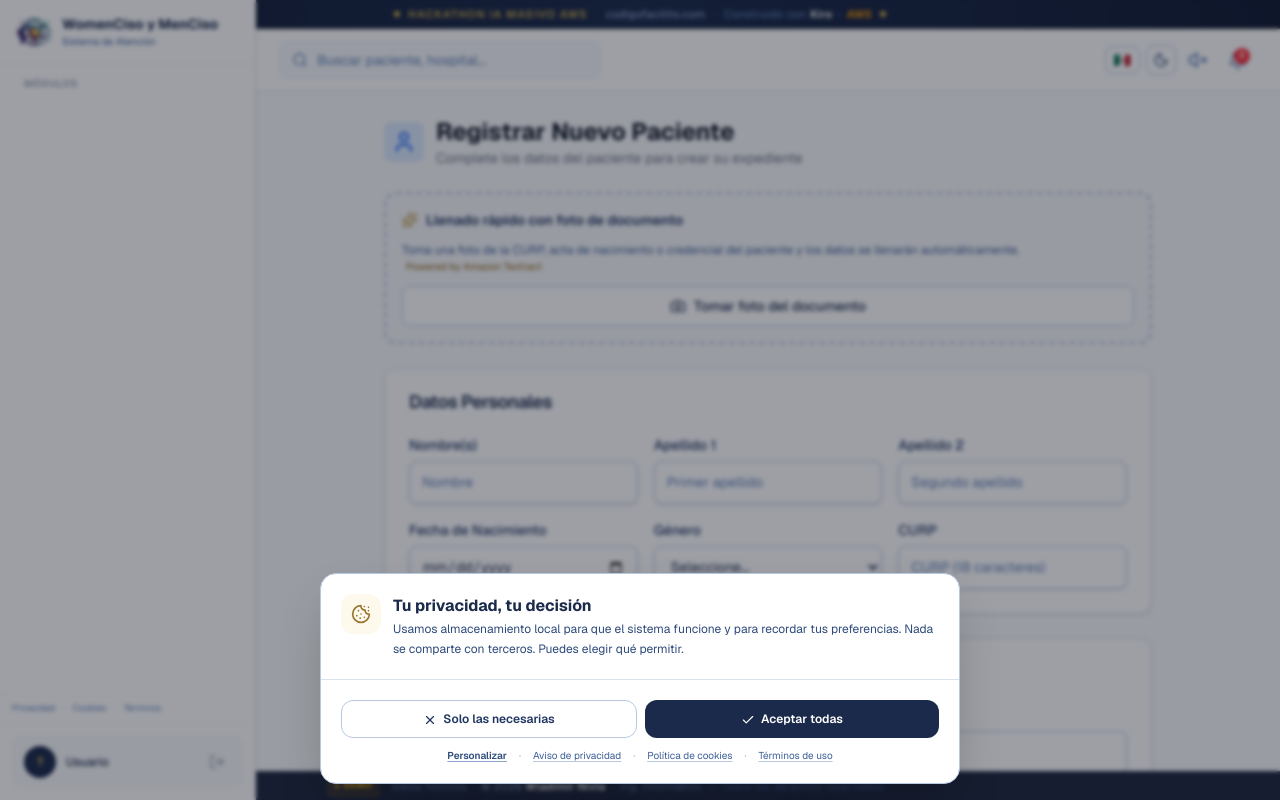
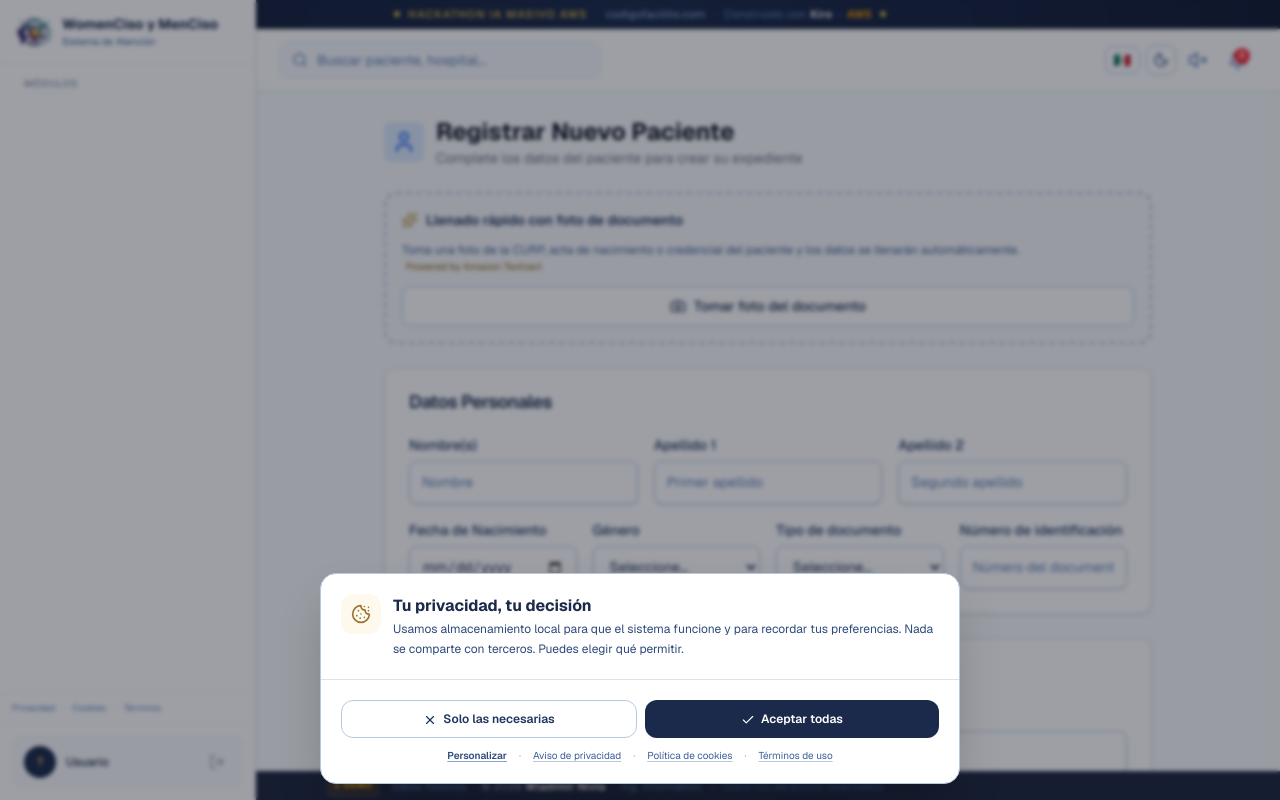
Before and after one commit to wnivia-v/WomenCiso-MenCiso-Foundation, a Next.js app: page /pacientes/nuevo in a window 1280 px wide. Shown: the top 800 px of the page. Built offline with nearby package versions, Linux system fonts and the light colour scheme.

Commit message:
feat: campo universal de tipo de documento (CURP, pasaporte, cedula, DNI, NIE, licencia) + numero de identificacion generico

```diff
--- a/src/app/(dashboard)/pacientes/nuevo/page.tsx
+++ b/src/app/(dashboard)/pacientes/nuevo/page.tsx
@@ -18,6 +18,7 @@ export default function NuevoPacientePage() {
     apellidoMaterno: "",
     fechaNacimiento: "",
     genero: "",
+    tipoDocumento: "",
     curp: "",
     telefono: "",
     telefonoEmergencia: "",
@@ -62,6 +63,24 @@ export default function NuevoPacientePage() {
         {/* OCR - Llenado rápido con foto de documento */}
         <OCRDocumento
           onDatosExtraidos={(datos) => {
+            // Detectar tipo de documento y número
+            let tipoDoc = "";
+            let numDoc = "";
+            if (datos.curp) {
+              tipoDoc = "CURP";
+              numDoc = datos.curp;
+            } else if ((datos as Record<string, string>).numeroDocumento) {
+              numDoc = (datos as Record<string, string>).numeroDocumento;
+              const tipo = (datos as Record<string, string>).tipoDocumento || "";
+              if (tipo.includes("Pasaporte")) tipoDoc = "PASAPORTE";
+              else if (tipo.includes("Cédula")) tipoDoc = "CEDULA";
+              else if (tipo.includes("DNI")) tipoDoc = "DNI";
+              else if (tipo.includes("NIE")) tipoDoc = "NIE";
+              else if (tipo.includes("INE")) tipoDoc = "INE";
+              else if (tipo.includes("Licencia")) tipoDoc = "LICENCIA";
+              else tipoDoc = "OTRO";
+            }
+
             setForm((prev) => ({
               ...prev,
               ...(datos.nombre && { nombre: datos.nombre }),
@@ -69,7 +88,8 @@ export default function NuevoPacientePage() {
               ...(datos.apellidoMaterno && { apellidoMaterno: datos.apellidoMaterno }),
               ...(datos.fechaNacimiento && { fechaNacimiento: datos.fechaNacimiento }),
               ...(datos.genero && { genero: datos.genero }),
-              ...(datos.curp && { curp: datos.curp }),
+              ...(numDoc && { curp: numDoc }),
+              ...(tipoDoc && { tipoDocumento: tipoDoc }),
               ...(datos.estado && { estado: datos.estado }),
             }));
           }}
@@ -103,7 +123,7 @@ export default function NuevoPacientePage() {
                 onChange={(e) => updateForm("apellidoMaterno", e.target.value)}
               />
             </div>
-            <div className="grid grid-cols-1 gap-4 sm:grid-cols-3">
+            <div className="grid grid-cols-1 gap-4 sm:grid-cols-2 lg:grid-cols-4">
               <Input
                 label="Fecha de Nacimiento"
                 type="date"
@@ -122,10 +142,26 @@ export default function NuevoPacientePage() {
                 value={form.genero}
                 onChange={(e) => updateForm("genero", e.target.value)}
               />
+              <Select
+                label="Tipo de documento"
+                placeholder="Seleccione..."
+                options={[
+                  { value: "CURP", label: "CURP (México)" },
+                  { value: "INE", label: "INE/IFE (México)" },
+                  { value: "CEDULA", label: "Cédula de ciudadanía" },
+                  { value: "PASAPORTE", label: "Pasaporte" },
+                  { value: "DNI", label: "DNI" },
+                  { value: "NIE", label: "NIE (España)" },
+                  { value: "LICENCIA", label: "Licencia de conducir" },
+                  { value: "ACTA_NACIMIENTO", label: "Acta de nacimiento" },
+                  { value: "OTRO", label: "Otro documento" },
+                ]}
+                value={form.tipoDocumento}
+                onChange={(e) => updateForm("tipoDocumento", e.target.value)}
+              />
               <Input
-                label="CURP"
-                placeholder="CURP (18 caracteres)"
-                maxLength={18}
+                label="Número de identificación"
+                placeholder="Número del documento"
                 value={form.curp}
                 onChange={(e) => updateForm("curp", e.target.value)}
               />
```
